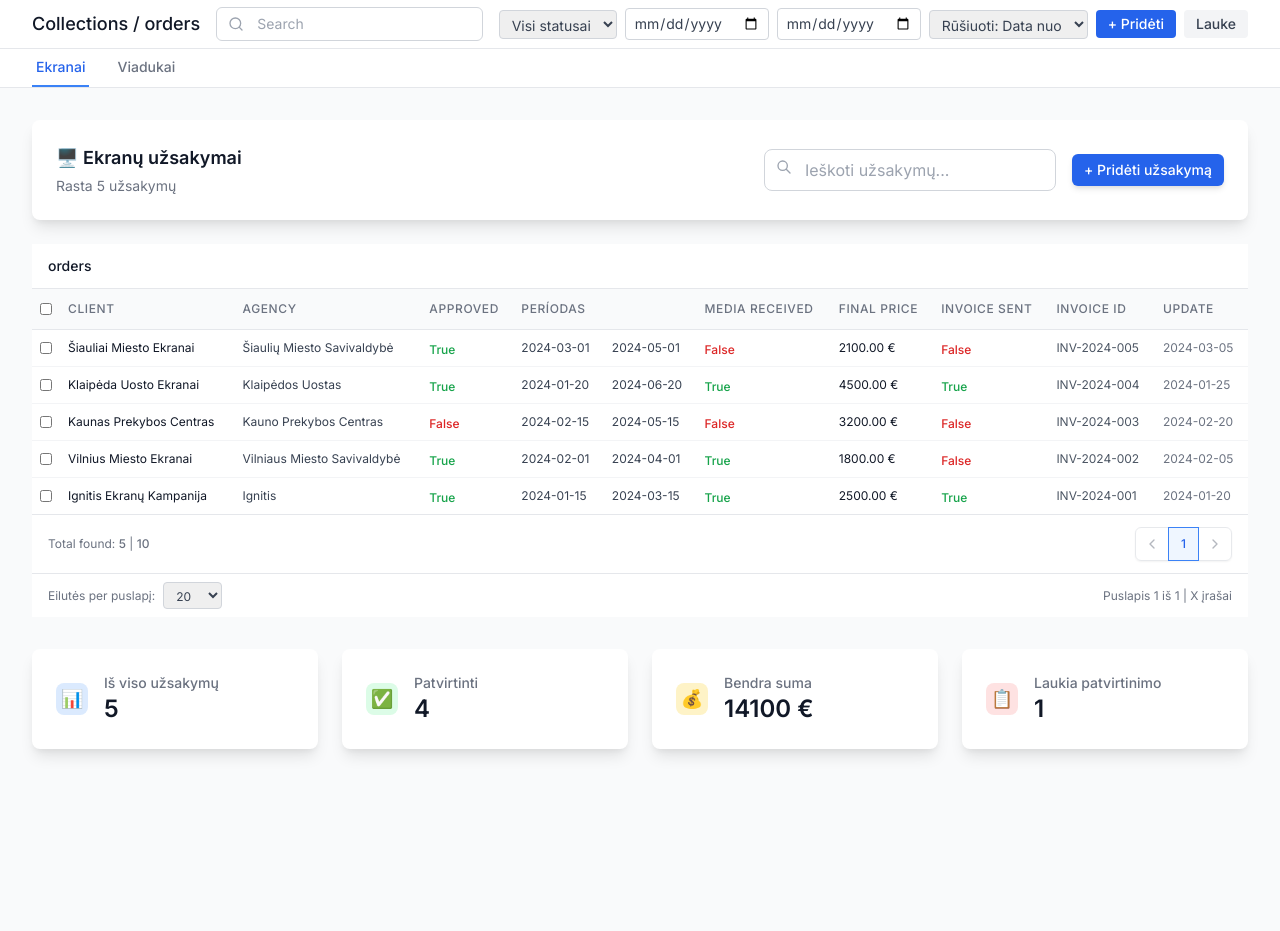
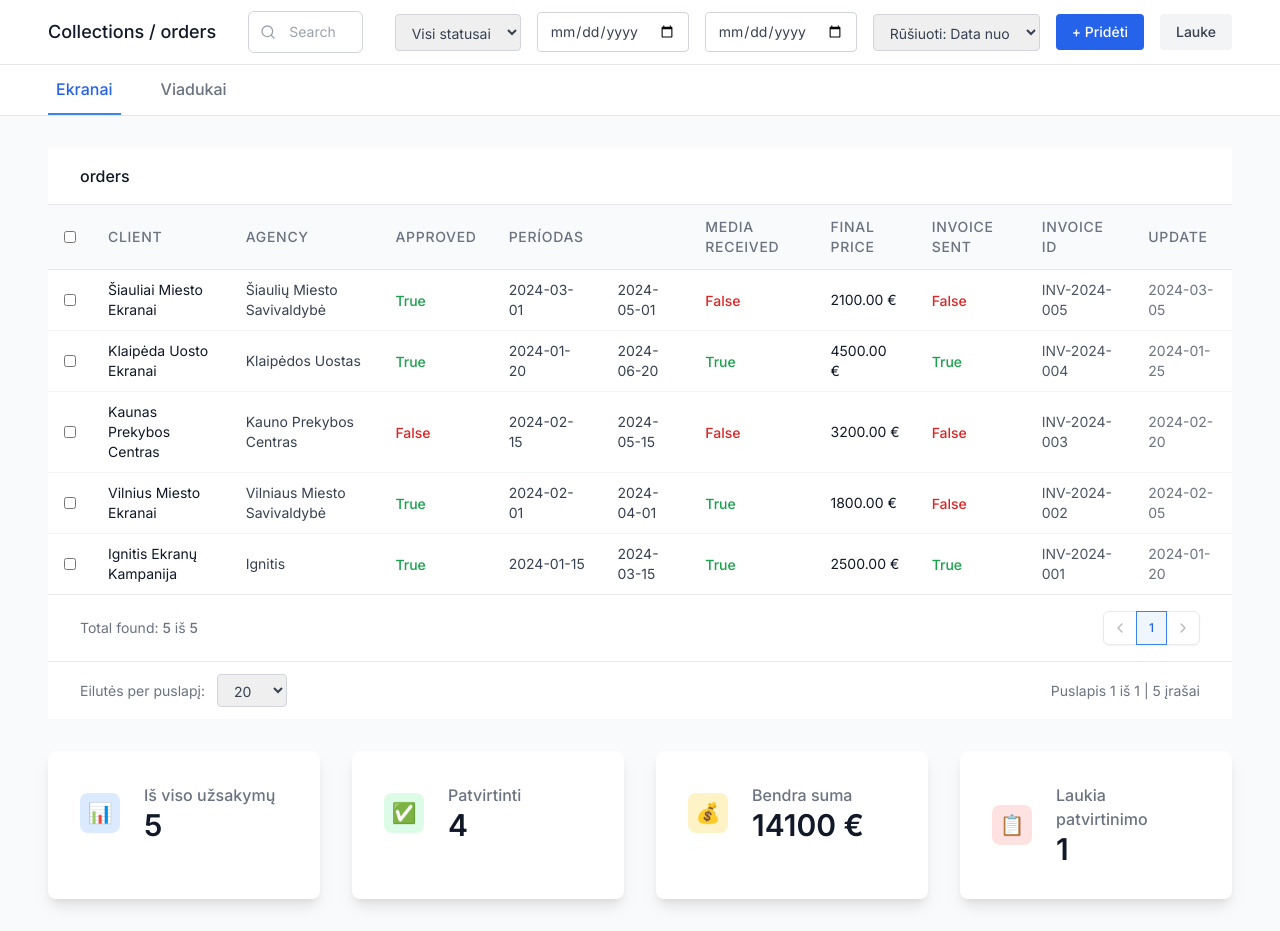
Before and after one commit to rentcas-pixel/piksel-base, a Next.js app: page / in a window 1280 px wide. Before the commit the page ends 800 px from the top, so only its background shows below. Built offline with nearby package versions, Linux system fonts and the light colour scheme.

Commit message:
Make design less compact for large screens: increase spacing, padding, font sizes, and remove the white search block

```diff
--- a/app/page.tsx
+++ b/app/page.tsx
@@ -49,51 +49,8 @@ export default function HomePage() {
       <Header />
       <Tabs activeTab={activeTab} onTabChange={handleTabChange} />
 
-      <main className="max-w-7xl mx-auto px-4 sm:px-6 lg:px-8 py-8">
-        {/* Paieškos ir filtro sekcija */}
-        <div className="mb-6">
-          <div className="bg-white rounded-lg shadow-card p-6">
-            <div className="flex flex-col sm:flex-row sm:items-center sm:justify-between space-y-4 sm:space-y-0">
-              <div>
-                <h2 className="text-lg font-semibold text-neutral-900">
-                  {activeTab === 'ekranai' ? '🖥️ Ekranų užsakymai' : '🌉 Viadukų užsakymai'}
-                </h2>
-                <p className="text-sm text-neutral-500 mt-1">
-                  Rasta {filteredOrders.length} užsakymų
-                </p>
-              </div>
+      <main className="w-full px-8 lg:px-12 py-8">
 
-              <div className="flex items-center space-x-4">
-                <div className="relative">
-                  <input
-                    type="text"
-                    value={searchQuery}
-                    onChange={(e) => handleSearch(e.target.value)}
-                    placeholder="Ieškoti užsakymų..."
-                    className="pl-10 pr-4 py-2 border border-neutral-300 rounded-lg focus:outline-none focus:ring-2 focus:ring-primary-500 focus:border-transparent"
-                  />
-                  <svg
-                    className="absolute left-3 top-2.5 h-4 w-4 text-neutral-400"
-                    fill="none"
-                    stroke="currentColor"
-                    viewBox="0 0 24 24"
-                  >
-                    <path
-                      strokeLinecap="round"
-                      strokeLinejoin="round"
-                      strokeWidth={2}
-                      d="M21 21l-6-6m2-5a7 7 0 11-14 0 7 7 0 0114 0z"
-                    />
-                  </svg>
-                </div>
-
-                <button className="btn-primary">
-                  + Pridėti užsakymą
-                </button>
-              </div>
-            </div>
-          </div>
-        </div>
 
         {/* Užsakymų lentelė */}
         <OrdersTable
@@ -102,63 +59,63 @@ export default function HomePage() {
         />
 
         {/* Statistikos kortelės */}
-        <div className="mt-8 grid grid-cols-1 md:grid-cols-2 lg:grid-cols-4 gap-6">
-          <div className="bg-white rounded-lg shadow-card p-6">
+        <div className="mt-8 grid grid-cols-1 md:grid-cols-2 lg:grid-cols-4 gap-8">
+          <div className="bg-white rounded-lg shadow-card p-8">
             <div className="flex items-center">
               <div className="flex-shrink-0">
-                <div className="w-8 h-8 bg-primary-100 rounded-lg flex items-center justify-center">
-                  <span className="text-primary-600 text-lg">📊</span>
+                <div className="w-10 h-10 bg-primary-100 rounded-lg flex items-center justify-center">
+                  <span className="text-primary-600 text-xl">📊</span>
                 </div>
               </div>
-              <div className="ml-4">
-                <p className="text-sm font-medium text-neutral-500">Iš viso užsakymų</p>
-                <p className="text-2xl font-semibold text-neutral-900">{filteredOrders.length}</p>
+              <div className="ml-6">
+                <p className="text-base font-medium text-neutral-500">Iš viso užsakymų</p>
+                <p className="text-3xl font-semibold text-neutral-900">{filteredOrders.length}</p>
               </div>
             </div>
           </div>
 
-          <div className="bg-white rounded-lg shadow-card p-6">
+          <div className="bg-white rounded-lg shadow-card p-8">
             <div className="flex items-center">
               <div className="flex-shrink-0">
-                <div className="w-8 h-8 bg-success-100 rounded-lg flex items-center justify-center">
-                  <span className="text-success-600 text-lg">✅</span>
+                <div className="w-10 h-10 bg-success-100 rounded-lg flex items-center justify-center">
+                  <span className="text-success-600 text-xl">✅</span>
                 </div>
               </div>
-              <div className="ml-4">
-                <p className="text-sm font-medium text-neutral-500">Patvirtinti</p>
-                <p className="text-2xl font-semibold text-neutral-900">
+              <div className="ml-6">
+                <p className="text-base font-medium text-neutral-500">Patvirtinti</p>
+                <p className="text-3xl font-semibold text-neutral-900">
                   {filteredOrders.filter(o => o.patvirtinta).length}
                 </p>
               </div>
             </div>
           </div>
 
-          <div className="bg-white rounded-lg shadow-card p-6">
+          <div className="bg-white rounded-lg shadow-card p-8">
             <div className="flex items-center">
               <div className="flex-shrink-0">
-                <div className="w-8 h-8 bg-warning-100 rounded-lg flex items-center justify-center">
-                  <span className="text-warning-600 text-lg">💰</span>
+                <div className="w-10 h-10 bg-warning-100 rounded-lg flex items-center justify-center">
+                  <span className="text-warning-600 text-xl">💰</span>
                 </div>
               </div>
-              <div className="ml-4">
-                <p className="text-sm font-medium text-neutral-500">Bendra suma</p>
-                <p className="text-2xl font-semibold text-neutral-900">
+              <div className="ml-6">
+                <p className="text-base font-medium text-neutral-500">Bendra suma</p>
+                <p className="text-3xl font-semibold text-neutral-900">
                   {filteredOrders.reduce((sum, o) => sum + o.galutineKaina, 0).toFixed(0)} €
                 </p>
               </div>
             </div>
           </div>
 
-          <div className="bg-white rounded-lg shadow-card p-6">
+          <div className="bg-white rounded-lg shadow-card p-8">
             <div className="flex items-center">
               <div className="flex-shrink-0">
-                <div className="w-8 h-8 bg-danger-100 rounded-lg flex items-center justify-center">
-                  <span className="text-danger-600 text-lg">📋</span>
+                <div className="w-10 h-10 bg-danger-100 rounded-lg flex items-center justify-center">
+                  <span className="text-warning-600 text-xl">📋</span>
                 </div>
               </div>
-              <div className="ml-4">
-                <p className="text-sm font-medium text-neutral-500">Laukia patvirtinimo</p>
-                <p className="text-2xl font-semibold text-neutral-900">
+              <div className="ml-6">
+                <p className="text-base font-medium text-neutral-500">Laukia patvirtinimo</p>
+                <p className="text-3xl font-semibold text-neutral-900">
                   {filteredOrders.filter(o => !o.patvirtinta).length}
                 </p>
               </div>
--- a/components/Header.tsx
+++ b/components/Header.tsx
@@ -23,15 +23,15 @@ export default function Header() {
 
   return (
     <header className="bg-white border-b border-gray-200">
-      <div className="max-w-7xl mx-auto px-4 sm:px-6 lg:px-8">
-        <div className="flex justify-between items-center h-12">
+      <div className="w-full px-8 lg:px-12">
+        <div className="flex justify-between items-center h-16">
           {/* Logo ir pavadinimas */}
           <div className="flex items-center">
             <h1 className="text-lg font-medium text-gray-900">Collections / orders</h1>
           </div>
 
           {/* Paieškos laukas */}
-          <div className="flex-1 max-w-md mx-4">
+          <div className="flex-1 max-w-lg mx-8">
             <form onSubmit={handleSearch} className="relative">
               <div className="absolute inset-y-0 left-0 pl-3 flex items-center pointer-events-none">
                 <Search className="h-4 w-4 text-gray-400" />
@@ -41,25 +41,25 @@ export default function Header() {
                 value={searchQuery}
                 onChange={(e) => setSearchQuery(e.target.value)}
                 placeholder="Search"
-                className="block w-full pl-10 pr-3 py-1.5 text-sm border border-gray-300 rounded-md bg-white placeholder-gray-400 focus:outline-none focus:ring-1 focus:ring-blue-500 focus:border-blue-500"
+                className="block w-full pl-10 pr-3 py-2.5 text-sm border border-gray-300 rounded-md bg-white placeholder-gray-400 focus:outline-none focus:ring-1 focus:ring-blue-500 focus:border-blue-500"
               />
             </form>
           </div>
 
           {/* Veiksmų mygtukai */}
-          <div className="flex items-center space-x-2">
-            <select className="border border-gray-300 rounded text-sm px-2 py-1 text-gray-700">
+          <div className="flex items-center space-x-4">
+            <select className="border border-gray-300 rounded text-sm px-3 py-2 text-gray-700">
               <option>Visi statusai</option>
             </select>
-            <input type="date" className="border border-gray-300 rounded text-sm px-2 py-1 text-gray-700" />
-            <input type="date" className="border border-gray-300 rounded text-sm px-2 py-1 text-gray-700" />
-            <select className="border border-gray-300 rounded text-sm px-2 py-1 text-gray-700">
+            <input type="date" className="border border-gray-300 rounded text-sm px-3 py-2 text-gray-700" />
+            <input type="date" className="border border-gray-300 rounded text-sm px-3 py-2 text-gray-700" />
+            <select className="border border-gray-300 rounded text-sm px-3 py-2 text-gray-700">
               <option>Rūšiuoti: Data nuo</option>
             </select>
-            <button className="inline-flex items-center px-3 py-1 text-sm font-medium text-white bg-blue-600 hover:bg-blue-700 rounded">
+            <button className="inline-flex items-center px-4 py-2 text-sm font-medium text-white bg-blue-600 hover:bg-blue-700 rounded">
               + Pridėti
             </button>
-            <button className="inline-flex items-center px-3 py-1 text-sm font-medium text-gray-700 bg-gray-100 hover:bg-gray-200 rounded">
+            <button className="inline-flex items-center px-4 py-2 text-sm font-medium text-gray-700 bg-gray-100 hover:bg-gray-200 rounded">
               Lauke
             </button>
           </div>
--- a/components/OrdersTable.tsx
+++ b/components/OrdersTable.tsx
@@ -90,15 +90,15 @@ export default function OrdersTable({ orders, onOrderClick }: OrdersTableProps)
 
   return (
     <div className="bg-white">
-      <div className="px-4 py-3 border-b border-gray-200">
-        <h2 className="text-sm font-medium text-gray-900">orders</h2>
+      <div className="px-8 py-4 border-b border-gray-200">
+        <h2 className="text-base font-medium text-gray-900">orders</h2>
       </div>
       {/* Table */}
       <div className="overflow-x-auto">
         <table className="min-w-full">
           <thead className="bg-gray-50 border-b border-gray-200">
             <tr>
-              <th className="w-4 px-2 py-2">
+              <th className="w-6 px-4 py-3">
                 <input
                   type="checkbox"
                   checked={selectedOrders.size === currentOrders.length && currentOrders.length > 0}
@@ -120,7 +120,7 @@ export default function OrdersTable({ orders, onOrderClick }: OrdersTableProps)
               ].map(({ key, label }) => (
                 <th
                   key={key}
-                  className="px-2 py-2 text-left text-xs font-medium text-gray-500 uppercase tracking-wider cursor-pointer"
+                  className="px-4 py-3 text-left text-sm font-medium text-gray-500 uppercase tracking-wider cursor-pointer"
                   onClick={() => handleSort(key as SortField)}
                 >
                   <div className="flex items-center space-x-1">
@@ -137,7 +137,7 @@ export default function OrdersTable({ orders, onOrderClick }: OrdersTableProps)
                 key={order.id}
                 className="hover:bg-gray-50 cursor-pointer"
               >
-                <td className="w-4 px-2 py-1.5">
+                <td className="w-6 px-4 py-2.5">
                   <input
                     type="checkbox"
                     checked={selectedOrders.has(order.id)}
@@ -148,10 +148,10 @@ export default function OrdersTable({ orders, onOrderClick }: OrdersTableProps)
                     className="w-3 h-3 text-blue-600 border-gray-300 rounded focus:ring-blue-500"
                   />
                 </td>
-                <td className="px-2 py-1.5 text-xs text-gray-900" onClick={() => onOrderClick(order)}>{order.pavadinimas}</td>
-                <td className="px-2 py-1.5 text-xs text-gray-700" onClick={() => onOrderClick(order)}>{order.agentura}</td>
-                <td className="px-2 py-1.5" onClick={() => onOrderClick(order)}>
-                  <span className={`text-xs font-medium ${
+                <td className="px-4 py-2.5 text-sm text-gray-900" onClick={() => onOrderClick(order)}>{order.pavadinimas}</td>
+                <td className="px-4 py-2.5 text-sm text-gray-700" onClick={() => onOrderClick(order)}>{order.agentura}</td>
+                <td className="px-4 py-2.5" onClick={() => onOrderClick(order)}>
+                  <span className={`text-sm font-medium ${
                     order.patvirtinta
                       ? 'text-green-600'
                       : 'text-red-600'
@@ -159,10 +159,10 @@ export default function OrdersTable({ orders, onOrderClick }: OrdersTableProps)
                     {order.patvirtinta ? 'True' : 'False'}
                   </span>
                 </td>
-                <td className="px-2 py-1.5 text-xs text-gray-700" onClick={() => onOrderClick(order)}>{formatDate(order.dataNuo)}</td>
-                <td className="px-2 py-1.5 text-xs text-gray-700" onClick={() => onOrderClick(order)}>{formatDate(order.dataIki)}</td>
-                <td className="px-2 py-1.5" onClick={() => onOrderClick(order)}>
-                  <span className={`text-xs font-medium ${
+                <td className="px-4 py-2.5 text-sm text-gray-700" onClick={() => onOrderClick(order)}>{formatDate(order.dataNuo)}</td>
+                <td className="px-4 py-2.5 text-sm text-gray-700" onClick={() => onOrderClick(order)}>{formatDate(order.dataIki)}</td>
+                <td className="px-4 py-2.5" onClick={() => onOrderClick(order)}>
+                  <span className={`text-sm font-medium ${
                     order.mediaGautas
                       ? 'text-green-600'
                       : 'text-red-600'
@@ -170,9 +170,9 @@ export default function OrdersTable({ orders, onOrderClick }: OrdersTableProps)
                     {order.mediaGautas ? 'True' : 'False'}
                   </span>
                 </td>
-                <td className="px-2 py-1.5 text-xs text-gray-900" onClick={() => onOrderClick(order)}>{formatPrice(order.galutineKaina)}</td>
-                <td className="px-2 py-1.5" onClick={() => onOrderClick(order)}>
-                  <span className={`text-xs font-medium ${
+                <td className="px-4 py-2.5 text-sm text-gray-900" onClick={() => onOrderClick(order)}>{formatPrice(order.galutineKaina)}</td>
+                <td className="px-4 py-2.5" onClick={() => onOrderClick(order)}>
+                  <span className={`text-sm font-medium ${
                     order.saskaitaIssiusta
                       ? 'text-green-600'
                       : 'text-red-600'
@@ -180,8 +180,8 @@ export default function OrdersTable({ orders, onOrderClick }: OrdersTableProps)
                     {order.saskaitaIssiusta ? 'True' : 'False'}
                   </span>
                 </td>
-                <td className="px-2 py-1.5 text-xs text-gray-600" onClick={() => onOrderClick(order)}>{order.saskaitosId}</td>
-                <td className="px-2 py-1.5 text-xs text-gray-500" onClick={() => onOrderClick(order)}>{formatDate(order.atnaujinta)}</td>
+                <td className="px-4 py-2.5 text-sm text-gray-600" onClick={() => onOrderClick(order)}>{order.saskaitosId}</td>
+                <td className="px-4 py-2.5 text-sm text-gray-500" onClick={() => onOrderClick(order)}>{formatDate(order.atnaujinta)}</td>
               </tr>
             ))}
           </tbody>
@@ -189,7 +189,7 @@ export default function OrdersTable({ orders, onOrderClick }: OrdersTableProps)
       </div>
 
       {/* Pagination */}
-      <div className="bg-white px-4 py-3 flex items-center justify-between border-t border-gray-200">
+      <div className="bg-white px-8 py-4 flex items-center justify-between border-t border-gray-200">
         <div className="flex-1 flex justify-between sm:hidden">
           <button
             onClick={() => setCurrentPage(Math.max(1, currentPage - 1))}
@@ -208,8 +208,8 @@ export default function OrdersTable({ orders, onOrderClick }: OrdersTableProps)
         </div>
         <div className="hidden sm:flex-1 sm:flex sm:items-center sm:justify-between">
           <div>
-            <p className="text-xs text-gray-500">
-              Total found: <span className="font-medium">{sortedOrders.length}</span> | <span className="font-medium">{pageSize}</span>
+            <p className="text-sm text-gray-500">
+              Total found: <span className="font-medium">{sortedOrders.length}</span> iš <span className="font-medium">{sortedOrders.length}</span>
             </p>
           </div>
           <div>
@@ -249,24 +249,24 @@ export default function OrdersTable({ orders, onOrderClick }: OrdersTableProps)
       </div>
 
       {/* Page size selector */}
-      <div className="bg-white px-4 py-2 border-t border-gray-200 flex items-center justify-between">
-        <div className="flex items-center space-x-2">
-          <span className="text-xs text-gray-500">Eilutės per puslapį:</span>
+      <div className="bg-white px-8 py-3 border-t border-gray-200 flex items-center justify-between">
+        <div className="flex items-center space-x-3">
+          <span className="text-sm text-gray-500">Eilutės per puslapį:</span>
           <select
             value={pageSize}
             onChange={(e) => {
               setPageSize(Number(e.target.value))
               setCurrentPage(1)
             }}
-            className="border border-gray-300 rounded text-xs px-2 py-1 text-gray-700"
+            className="border border-gray-300 rounded text-sm px-3 py-1.5 text-gray-700"
           >
             <option value={20}>20</option>
             <option value={50}>50</option>
             <option value={100}>100</option>
           </select>
         </div>
-        <div className="text-xs text-gray-500">
-          Puslapis 1 iš 1 | X įrašai
+        <div className="text-sm text-gray-500">
+          Puslapis 1 iš 1 | {sortedOrders.length} įrašai
         </div>
       </div>
     </div>
--- a/components/Tabs.tsx
+++ b/components/Tabs.tsx
@@ -8,11 +8,11 @@ interface TabsProps {
 export default function Tabs({ activeTab, onTabChange }: TabsProps) {
   return (
     <div className="bg-white border-b border-gray-200">
-      <div className="max-w-7xl mx-auto px-4 sm:px-6 lg:px-8">
-        <div className="flex space-x-6">
+      <div className="w-full px-8 lg:px-12">
+        <div className="flex space-x-8">
           <button
             onClick={() => onTabChange('ekranai')}
-            className={`py-2 px-1 text-sm font-medium border-b-2 transition-colors ${
+            className={`py-3 px-2 text-base font-medium border-b-2 transition-colors ${
               activeTab === 'ekranai'
                 ? 'border-blue-500 text-blue-600'
                 : 'border-transparent text-gray-500 hover:text-gray-700'
@@ -22,7 +22,7 @@ export default function Tabs({ activeTab, onTabChange }: TabsProps) {
           </button>
           <button
             onClick={() => onTabChange('viadukai')}
-            className={`py-2 px-1 text-sm font-medium border-b-2 transition-colors ${
+            className={`py-3 px-2 text-base font-medium border-b-2 transition-colors ${
               activeTab === 'viadukai'
                 ? 'border-blue-500 text-blue-600'
                 : 'border-transparent text-gray-500 hover:text-gray-700'
```
